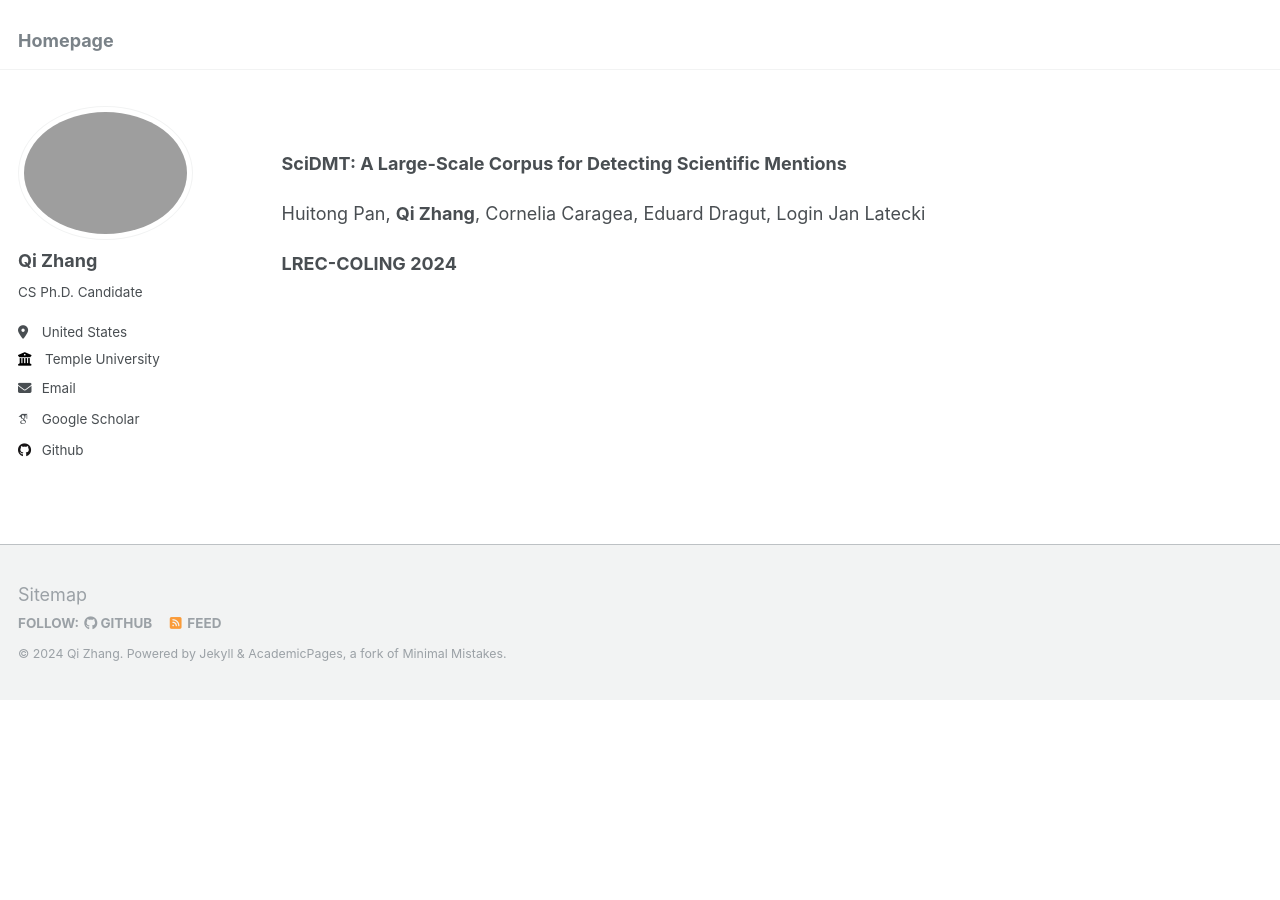
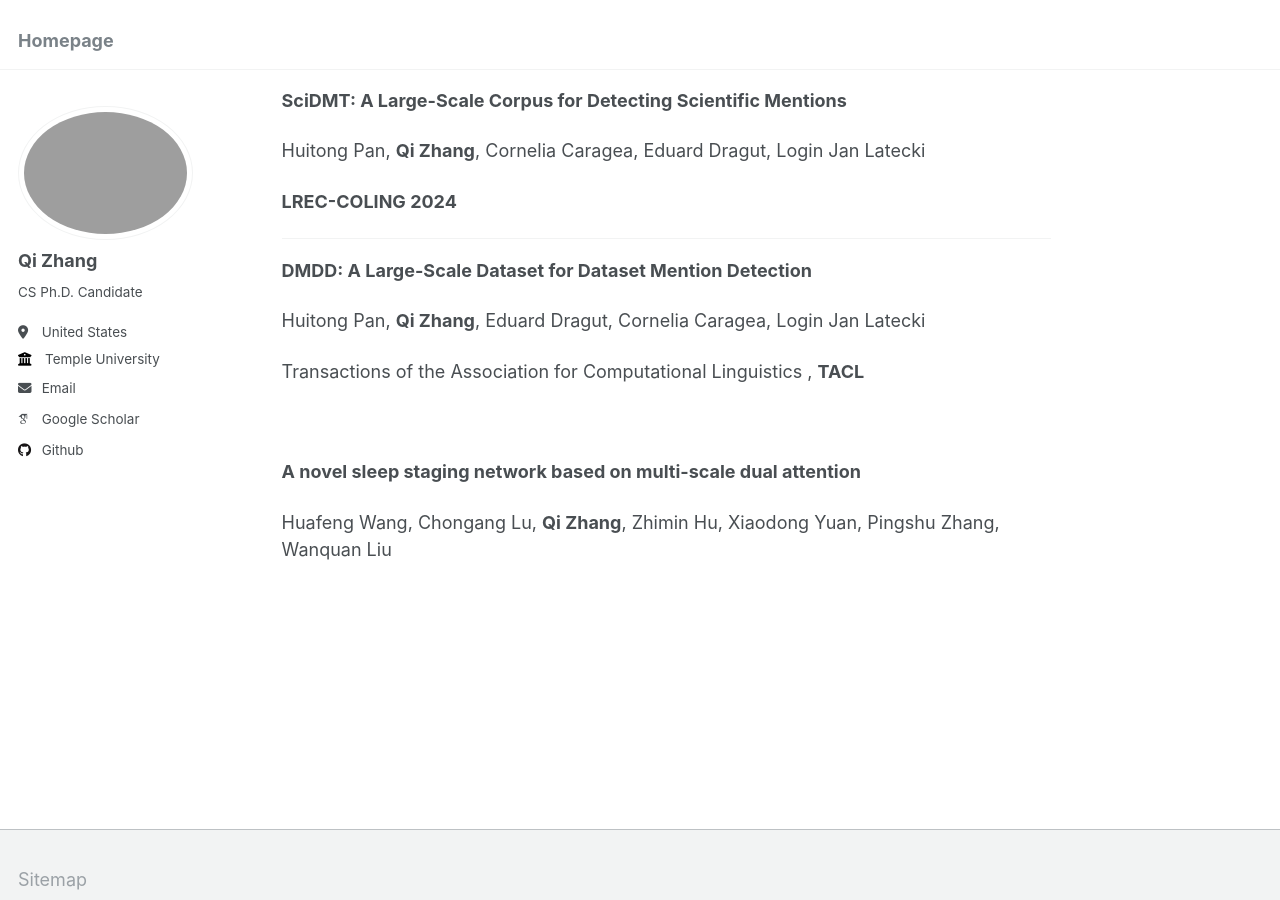
Before and after one commit to edzq/edzq.github.io, a Jekyll site: the page built from _pages/about.md, in a window 1280 px wide and 900 px high, scrolled down 742 px. Built offline with Jekyll 4.4.1, drawn with Linux system fonts in a browser that asks for light colours; some web fonts are replaced; before the commit the page ends 1441 px from its top, so only the background shows below that.

Commit message:
update publications

```diff
--- a/_pages/about.md
+++ b/_pages/about.md
@@ -21,7 +21,7 @@ Specifically, I am working on developing high-performance information extraction
 
 **EMNLP 2024, Main**
 
-<br>
+---
 
 **FlowLearn: Evaluating Large Vision-Language Models on Flowchart Understanding**
 
@@ -29,7 +29,7 @@ Huitong Pan, **Qi Zhang**, Cornelia Caragea, Eduard Dragut, Login Jan Latecki
 
 **ECAI 2024**
 
-<br>
+---
 
 **SciDMT: A Large-Scale Corpus for Detecting Scientific Mentions**
 
@@ -38,6 +38,20 @@ Huitong Pan, **Qi Zhang**, Cornelia Caragea, Eduard Dragut, Login Jan Latecki
 **LREC-COLING 2024**
 
 
+---
+
+**DMDD: A Large-Scale Dataset for Dataset Mention Detection**
+
+Huitong Pan, **Qi Zhang**, Eduard Dragut, Cornelia Caragea, Login Jan Latecki
+
+Transactions of the Association for Computational Linguistics , **TACL**
+
+<br>
+
+**A novel sleep staging network based on multi-scale dual attention**
+
+Huafeng Wang, Chongang Lu, **Qi Zhang**, Zhimin Hu, Xiaodong Yuan, Pingshu Zhang, Wanquan Liu
+
 <!-- **08-2024** My first-author paper on scientific named entity and relation extraction was accepted to EMNLP2024 main conference!
 
 **06-2024** Our paper on flowchart understanding was accepted to ECAI2024!
```
